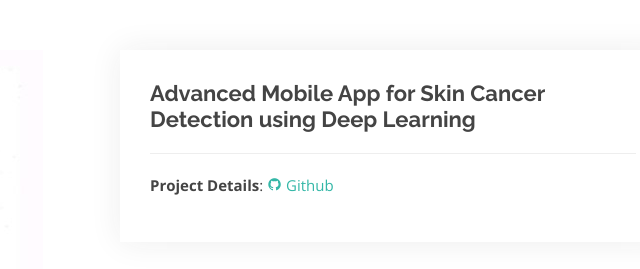
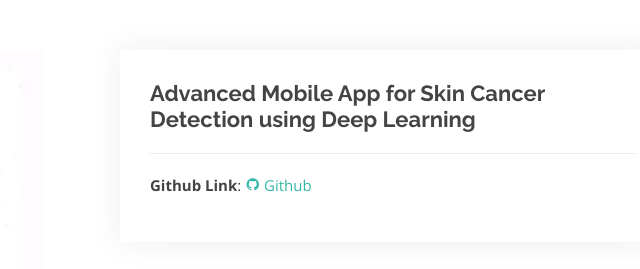
Before and after one commit to aashrita-chemakura/AashritaChemakura.github.io, a plain HTML site: page portfolio-details4.html in a window 1280 px wide. Shown: the top 269 px of the page, 532-1172 px from the left. Drawn offline with nearby package versions, Linux system fonts and the light colour scheme.

```diff
--- a/portfolio-details4.html
+++ b/portfolio-details4.html
@@ -61,7 +61,7 @@
             <div class="portfolio-info">
               <h3>Advanced Mobile App for Skin Cancer Detection using Deep Learning</h3>
               <ul>
-                <li><strong>Project Details</strong>: <a target="_blank" href="https://github.com/aashrita-chemakura/Skin-Cancer-Detection-Using-Deep-Learning"><i
+                <li><strong>Github Link</strong>: <a target="_blank" href="https://github.com/aashrita-chemakura/Skin-Cancer-Detection-Using-Deep-Learning"><i
                       class='bx bxl-github'></i> Github</a></li>
               </ul>
             </div>
```
Also changed, not shown: portfolio-details3.html (+1 -1 lines).
